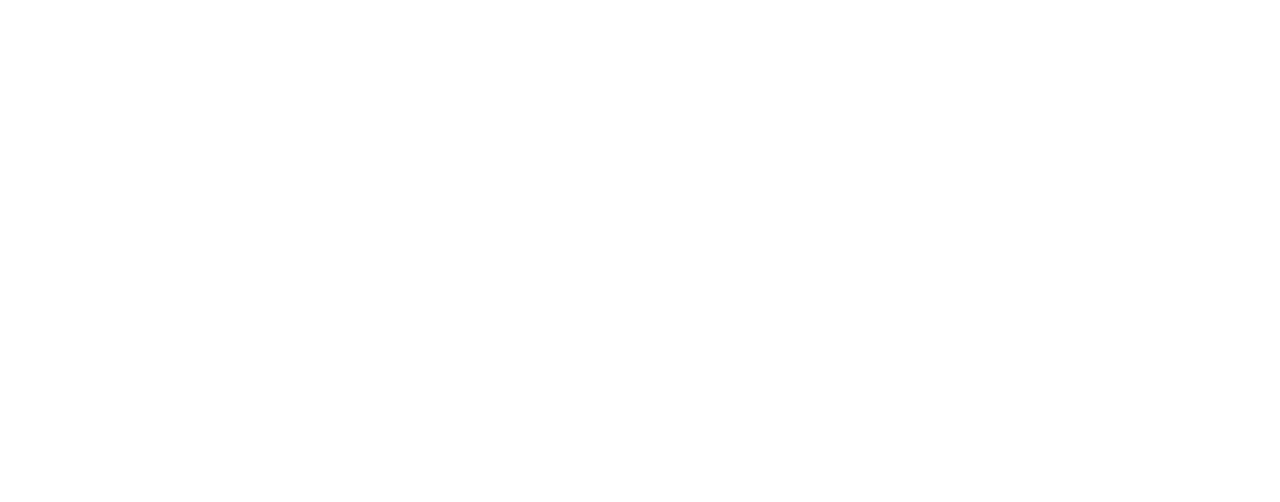
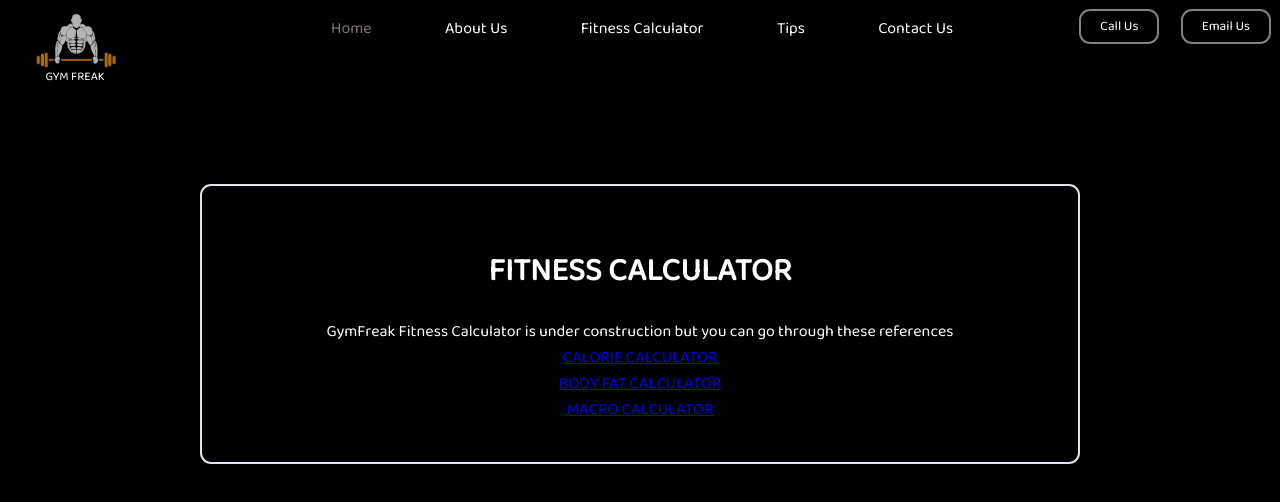
Before and after one commit to shivamsrivastava121/gymFreak_website, a plain HTML site: page Fitness_calculator.html in a window 1280 px wide. Drawn offline with Linux system fonts and the light colour scheme.

Commit message:
Modified the Fitness Calculator page

```diff
--- a/Fitness_calculator.html
+++ b/Fitness_calculator.html
@@ -1,12 +1,170 @@
 <!DOCTYPE html>
 <html lang="en">
+
 <head>
     <meta charset="UTF-8">
     <meta http-equiv="X-UA-Compatible" content="IE=edge">
     <meta name="viewport" content="width=device-width, initial-scale=1.0">
     <title>Fitness Calculator</title>
+    <link rel="preconnect" href="https://fonts.googleapis.com">
+    <link rel="preconnect" href="https://fonts.gstatic.com" crossorigin>
+    <link href="https://fonts.googleapis.com/css2?family=Baloo+Bhai+2&display=swap" rel="stylesheet">
+    <style>
+        body {
+            font-family: 'Baloo Bhai 2', cursive;
+            margin: 0px;
+            padding: 0px;
+            /* margin padding 0 because ham baad me change kar sake */
+            background-color: black;
+            color: white;
+        }
+
+        .left {
+            position: absolute;
+            top: 4px;
+            left: 0px;
+            /* border: 2px solid red; */
+            display: inline-block;
+        }
+
+        .mid {
+            /* border: 2px solid rgb(238, 255, 0); */
+            display: block;
+            width: 60%;
+            margin: 10px auto;
+
+        }
+
+        .right {
+            position: absolute;
+            top: 0px;
+            right: 0px;
+            /* border: 2px solid rgb(119, 181, 231); */
+            display: inline-block;
+        }
+
+        .navbar li {
+            display: inline-block;
+        }
+
+        .navbar li a {
+            color: white;
+            text-decoration: none;
+            padding-left: 35px;
+            padding-right: 35px;
+            /* margin-top: 5px; */
+
+        }
+
+        .navbar li a:hover,
+        .navbar li a.active {
+            color: rgb(126, 117, 117);
+        }
+
+        .left img {
+            width: 150px;
+            /* to make black pic white and vice versa */
+            filter: invert();
+
+
+        }
+
+        .left div {
+            text-align: center;
+            font-size: 12px;
+            line-height: 0px;
+        }
+
+        .btn {
+            font-family: 'Baloo Bhai 2', cursive;
+            margin: 9px;
+            color: white;
+            background-color: black;
+            padding: 5px 19px;
+            border: 2px solid grey;
+            border-radius: 11px;
+            cursor: pointer;
+        }
+
+        .btn:hover {
+            background-color: rgb(39, 38, 38);
+        }
+
+        .container {
+            margin: 142px 200px 89px 200px;
+            padding: 39px 8px;
+            border: 2px solid rgb(225, 225, 235);
+            border-radius: 11px;
+            font-family: 'Baloo Bhai 2', cursive;
+        }
+
+        .form-group input {
+            font-family: 'Baloo Bhai 2', cursive;
+            text-align: center;
+            display: block;
+            width: 494px;
+            padding: 3px;
+            border: 2px solid black;
+            margin: 7px auto;
+            border-radius: 11px;
+
+        }
+
+        .container h1 {
+            text-align: center;
+        }
+
+        .container button {
+            font-family: 'Baloo Bhai 2', cursive;
+            display: block;
+            width: 77%;
+            margin: auto;
+            /* padding: 10px 0px; */
+        }
+    </style>
 </head>
+
 <body>
+    <header class="header">
+        <!-- for logo -->
+        <div class="left">
+            <a href="index.html"><img src="logo3.png" alt="logo"></a>
+            <div>GYM FREAK</div>
+        </div>
+        <!-- for navigation -->
+        <div class="mid">
+            <ul class="navbar">
+                <li><a href="index.html" class="active">Home</a></li>
+                <li><a href="about_us.html">About Us</a></li>
+                <li><a href="Fitness_calculator.html">Fitness Calculator</a></li>
+                <li><a href="tips.html">Tips</a></li>
+                <li><a href="contact_us.html">Contact Us</a></li>
 
+            </ul>
+        </div>
+        <!-- for buttons -->
+        <div class="right">
+            <button class="btn">Call Us</button>
+            <button class="btn">Email Us</button>
+        </div>
+        <div class="container">
+            <h1>FITNESS CALCULATOR</h1>
+            <div align="center">
+                GymFreak Fitness Calculator is under construction but you can go through these references
+            </div>
+            <div align="center">
+                <a href="https://www.calculator.net/calorie-calculator.html">CALORIE CALCULATOR</a>
+            </div>
+            <div align="center">
+                <a href="https://www.calculator.net/body-fat-calculator.html">BODY FAT CALCULATOR</a>
+            </div>
+            <div align="center">
+
+                <a href="https://www.calculator.net/macro-calculator.html">MACRO CALCULATOR</a>
+            </div>
+
+
+        </div>
 </body>
+
 </html>
```
